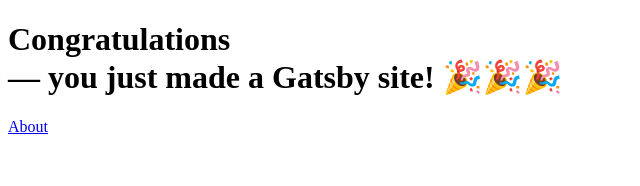
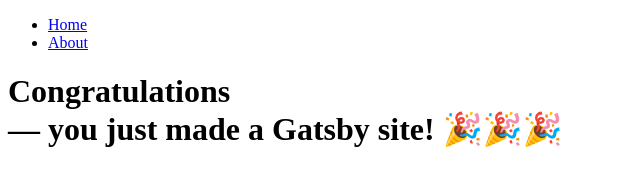
Before and after one commit to meganesu/gatsby-intro-workshop-example-site, a Gatsby site: page / in a window 1280 px wide. Shown: the whole page, without its empty margins (0-640 px from the left). Built offline with nearby package versions, Linux system fonts and the light colour scheme; Gatsby itself is replaced by a stand-in of ours.

Commit message:
feat: create Layout component, add to home/about pages, add nav links to Layout

```diff
--- /dev/null
+++ b/src/components/layout.js
@@ -0,0 +1,20 @@
+import React from "react";
+import { Link } from 'gatsby'
+
+const Layout = ({ pageTitle, children }) => {
+  return (
+    <main>
+      <title>{pageTitle}</title>
+      <nav>
+				<ul>
+					<li><Link to="/">Home</Link></li>
+					<li><Link to="/about">About</Link></li>
+				</ul>
+			</nav>
+      <h1>{pageTitle}</h1>
+      {children}
+    </main>
+  );
+};
+
+export default Layout;
--- a/src/pages/index.js
+++ b/src/pages/index.js
@@ -1,11 +1,11 @@
 import * as React from "react"
 import { Link } from 'gatsby'
+import Layout from '../components/layout'
 
 // markup
 const IndexPage = () => {
   return (
-    <main>
-      <title>Home Page</title>
+    <Layout title="Home Page">
       <h1>
         Congratulations
         <br />
@@ -14,8 +14,7 @@ const IndexPage = () => {
           🎉🎉🎉
         </span>
       </h1>
-      <Link to="/about">About</Link>
-    </main>
+    </Layout>
   )
 }
 
```
Also changed, not shown: src/pages/about.js (+3 -5 lines).
